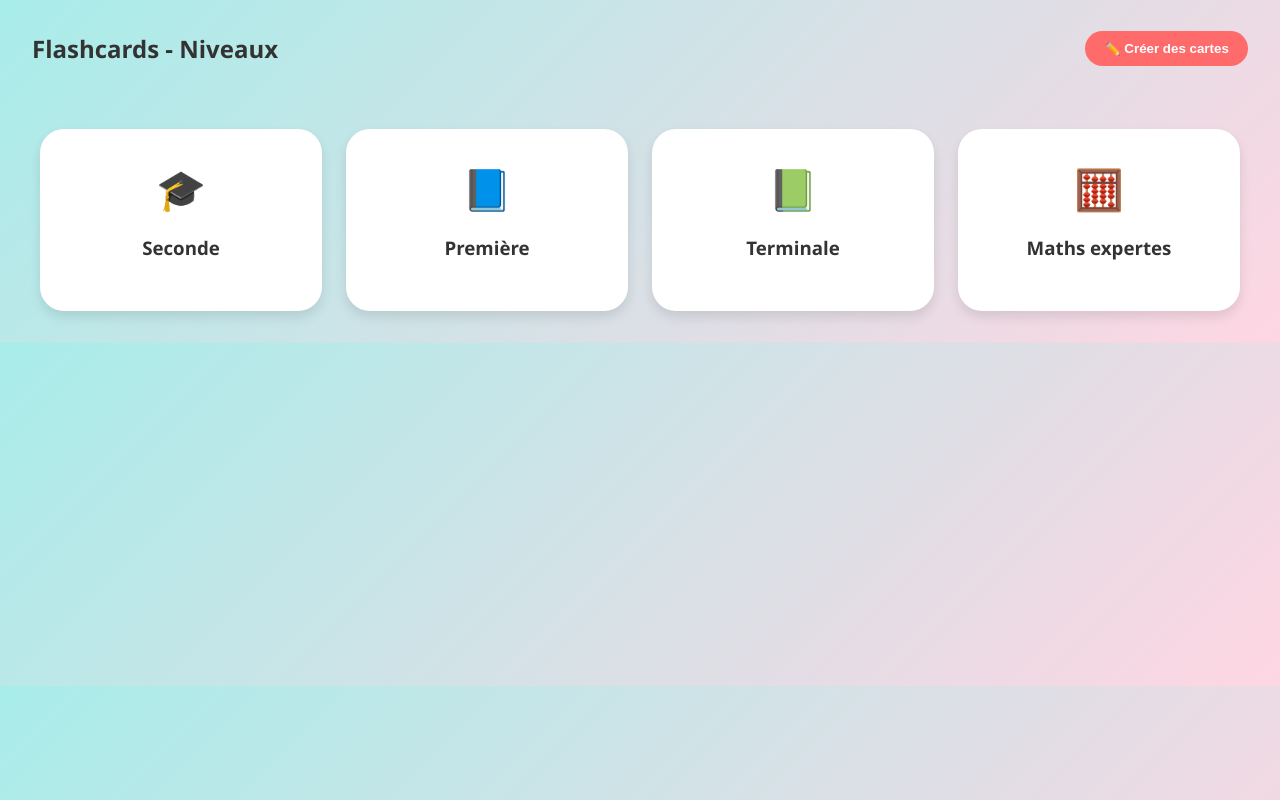
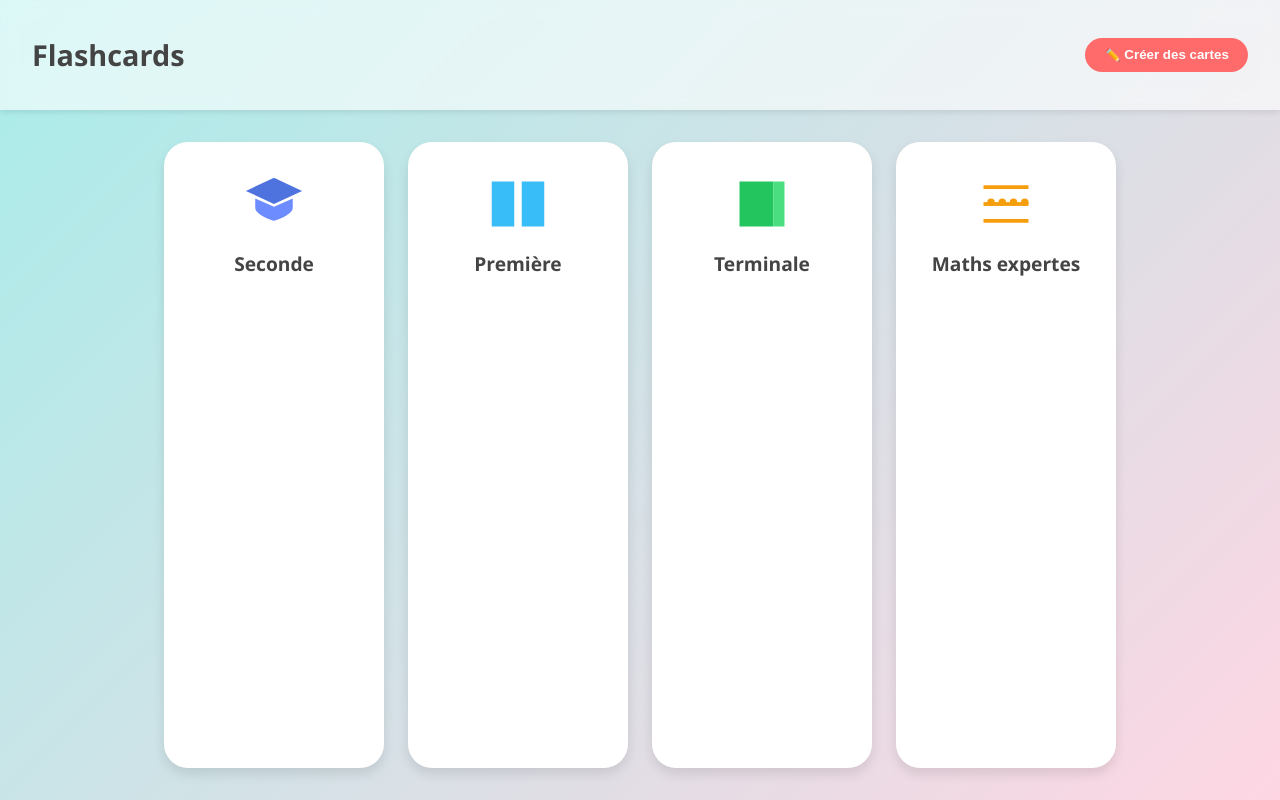
Before and after one commit to THOMAS87renoir/test, a plain HTML site: page index.html in a window 1280 px wide. Drawn offline with Linux system fonts and the light colour scheme.

Commit message:
Update index.html

```diff
--- a/index.html
+++ b/index.html
@@ -2,16 +2,19 @@
 <html lang="fr">
 <head>
   <meta charset="UTF-8">
-  <title>Flashcards - Niveaux</title>
+  <title>Flashcards</title>
   <meta name="viewport" content="width=device-width, initial-scale=1.0">
   <style>
-    /* 🌈 Style global */
+    /* 🌈 Fond général */
     body {
       font-family: 'Segoe UI', Tahoma, Geneva, Verdana, sans-serif;
-      background: linear-gradient(135deg, #a8edea, #fed6e3);
       margin: 0;
       padding: 0;
       color: #333;
+      background: linear-gradient(135deg, #a8edea, #fed6e3);
+      min-height: 100vh;
+      display: flex;
+      flex-direction: column;
     }
 
     header {
@@ -19,11 +22,15 @@
       justify-content: space-between;
       align-items: center;
       padding: 1rem 2rem;
+      background: rgba(255,255,255,0.6);
+      backdrop-filter: blur(8px);
+      box-shadow: 0 2px 6px rgba(0,0,0,0.1);
     }
 
     header h1 {
-      font-size: 1.5rem;
+      font-size: 1.8rem;
       font-weight: bold;
+      color: #444;
     }
 
     header .create-btn {
@@ -49,6 +56,7 @@
       padding: 2rem;
       max-width: 1200px;
       margin: auto;
+      flex: 1;
     }
 
     .level-card {
@@ -67,8 +75,16 @@
     }
 
     .level-icon {
-      font-size: 2.5rem;
+      width: 60px;
+      height: 60px;
+      margin: auto;
       margin-bottom: 1rem;
+    }
+
+    .level-card h3 {
+      margin: 0;
+      font-size: 1.2rem;
+      color: #444;
     }
 
     /* 🔲 Modale chapitres */
@@ -142,8 +158,9 @@
   </style>
 </head>
 <body>
+  <!-- 🔝 En-tête -->
   <header>
-    <h1>Flashcards - Niveaux</h1>
+    <h1>Flashcards</h1>
     <button class="create-btn" onclick="alert('Onglet création de cartes à coder')">
       ✏️ Créer des cartes
     </button>
@@ -152,19 +169,47 @@
   <!-- 📚 Grille niveaux -->
   <main class="levels">
     <div class="level-card" onclick="openModal('Seconde')">
-      <div class="level-icon">🎓</div>
+      <div class="level-icon">
+        <!-- 🎓 Chapeau -->
+        <svg xmlns="http://www.w3.org/2000/svg" viewBox="0 0 64 64" fill="#4e73df">
+          <path d="M32 4L2 18l30 14 30-14-30-14z"/>
+          <path d="M12 26v10c0 8 20 14 20 14s20-6 20-14V26l-20 9-20-9z" fill="#6c8cff"/>
+        </svg>
+      </div>
       <h3>Seconde</h3>
     </div>
     <div class="level-card" onclick="openModal('Première')">
-      <div class="level-icon">📘</div>
+      <div class="level-icon">
+        <!-- 📘 Livre ouvert -->
+        <svg xmlns="http://www.w3.org/2000/svg" viewBox="0 0 64 64" fill="#38bdf8">
+          <path d="M4 8h24v48H4zM36 8h24v48H36z"/>
+        </svg>
+      </div>
       <h3>Première</h3>
     </div>
     <div class="level-card" onclick="openModal('Terminale')">
-      <div class="level-icon">📗</div>
+      <div class="level-icon">
+        <!-- 📗 Livre fermé -->
+        <svg xmlns="http://www.w3.org/2000/svg" viewBox="0 0 64 64" fill="#22c55e">
+          <path d="M8 8h36v48H8z"/>
+          <path d="M44 8h12v48H44z" fill="#4ade80"/>
+        </svg>
+      </div>
       <h3>Terminale</h3>
     </div>
     <div class="level-card" onclick="openModal('Maths expertes')">
-      <div class="level-icon">🧮</div>
+      <div class="level-icon">
+        <!-- 🧮 Abaque -->
+        <svg xmlns="http://www.w3.org/2000/svg" viewBox="0 0 64 64" fill="#f59e0b">
+          <rect x="8" y="12" width="48" height="4"/>
+          <rect x="8" y="30" width="48" height="4"/>
+          <rect x="8" y="48" width="48" height="4"/>
+          <circle cx="16" cy="30" r="4"/>
+          <circle cx="28" cy="30" r="4"/>
+          <circle cx="40" cy="30" r="4"/>
+          <circle cx="52" cy="30" r="4"/>
+        </svg>
+      </div>
       <h3>Maths expertes</h3>
     </div>
   </main>
@@ -188,6 +233,7 @@
     };
 
     let currentLevel = null;
+    let selectedChapter = null;
 
     function openModal(level) {
       currentLevel = level;
@@ -205,9 +251,9 @@
 
     function closeModal() {
       document.getElementById('chapterModal').style.display = 'none';
+      selectedChapter = null;
     }
 
-    let selectedChapter = null;
     function selectChapter(chap) {
       selectedChapter = chap;
       alert("Chapitre sélectionné : " + chap);
```
